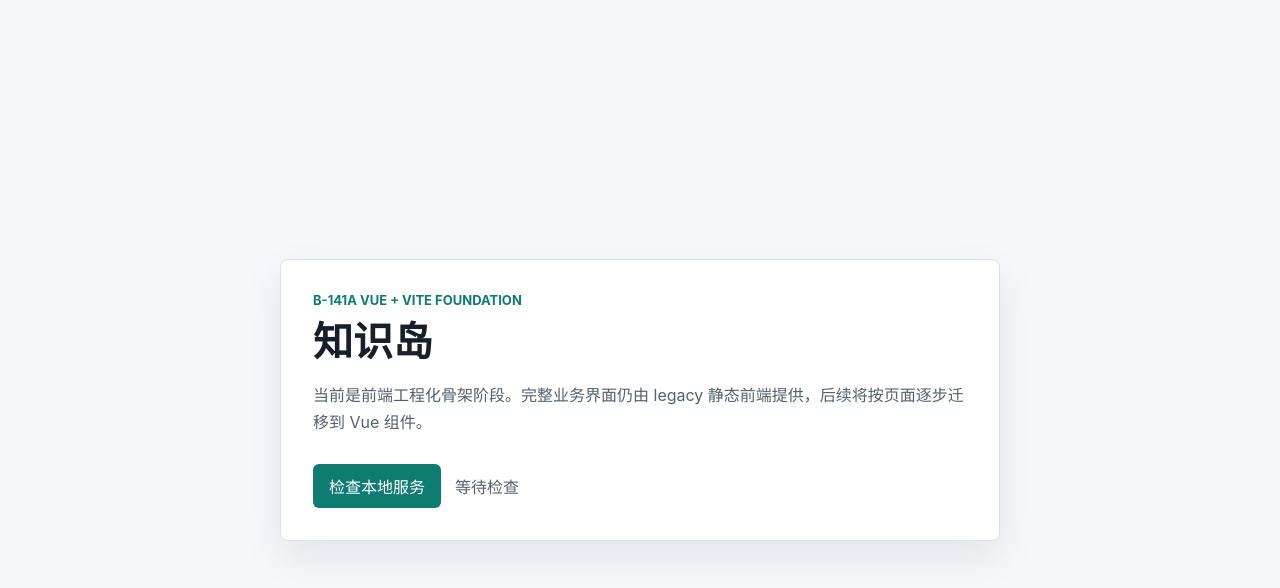
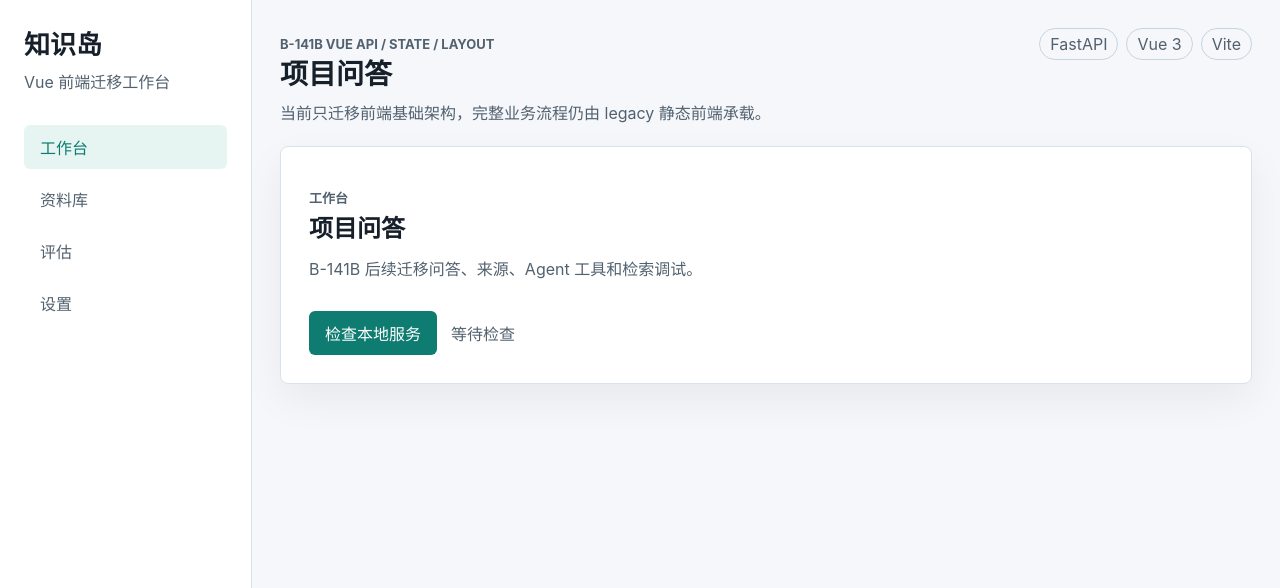
Before and after one commit to Yocaihua8/rag_system, a Vue app: page / in a window 1280 px wide. Shown: the top 588 px of the page. Built offline with nearby package versions, Linux system fonts and the light colour scheme.

Commit message:
feat: 搭建 Vue 基础布局

```diff
--- a/frontend/src/App.vue
+++ b/frontend/src/App.vue
@@ -1,29 +1,41 @@
 <template>
-  <main class="app-shell">
-    <section class="hero-panel">
-      <p class="eyebrow">B-141A Vue + Vite foundation</p>
-      <h1>知识岛</h1>
-      <p class="lead">
-        当前是前端工程化骨架阶段。完整业务界面仍由 legacy 静态前端提供，后续将按页面逐步迁移到 Vue 组件。
-      </p>
-      <div class="actions">
-        <button type="button" @click="checkHealth">检查本地服务</button>
-        <span class="status">{{ statusMessage }}</span>
-      </div>
-    </section>
-  </main>
+  <AppShell :current-view="appState.currentView" @change-view="showView">
+    <component
+      :is="currentViewComponent"
+      :status-message="statusMessage"
+      @check-health="checkHealth"
+    />
+  </AppShell>
 </template>
 
 <script setup>
-import { ref } from "vue";
+import { computed, ref } from "vue";
+
+import { apiGet } from "./api/client.js";
+import AppShell from "./components/AppShell.vue";
+import { appState, showView } from "./state/app-state.js";
+import AssessmentView from "./views/AssessmentView.vue";
+import LibraryView from "./views/LibraryView.vue";
+import SettingsView from "./views/SettingsView.vue";
+import WorkbenchView from "./views/WorkbenchView.vue";
+
+const viewComponents = {
+  workbench: WorkbenchView,
+  library: LibraryView,
+  assessment: AssessmentView,
+  settings: SettingsView,
+};
 
 const statusMessage = ref("等待检查");
+
+const currentViewComponent = computed(() => {
+  return viewComponents[appState.currentView] || WorkbenchView;
+});
 
 async function checkHealth() {
   statusMessage.value = "检查中...";
   try {
-    const response = await fetch("/api/health");
-    const data = await response.json();
+    const data = await apiGet("/api/health");
     statusMessage.value = data.status === "ok" ? "本地服务正常" : "服务状态异常";
   } catch (error) {
     statusMessage.value = "本地服务暂时不可用";
--- /dev/null
+++ b/frontend/src/components/AppShell.vue
@@ -0,0 +1,90 @@
+<template>
+  <main class="workspace-shell">
+    <aside class="workspace-left">
+      <header class="brand-block">
+        <h1>知识岛</h1>
+        <p>Vue 前端迁移工作台</p>
+      </header>
+
+      <nav class="main-nav" aria-label="主导航">
+        <button
+          type="button"
+          :class="{ active: currentView === 'workbench' }"
+          :aria-current="currentView === 'workbench' ? 'page' : undefined"
+          data-view-key="workbench"
+          @click="$emit('change-view', 'workbench')"
+        >
+          工作台
+        </button>
+        <button
+          type="button"
+          :class="{ active: currentView === 'library' }"
+          :aria-current="currentView === 'library' ? 'page' : undefined"
+          data-view-key="library"
+          @click="$emit('change-view', 'library')"
+        >
+          资料库
+        </button>
+        <button
+          type="button"
+          :class="{ active: currentView === 'assessment' }"
+          :aria-current="currentView === 'assessment' ? 'page' : undefined"
+          data-view-key="assessment"
+          @click="$emit('change-view', 'assessment')"
+        >
+          评估
+        </button>
+        <button
+          type="button"
+          :class="{ active: currentView === 'settings' }"
+          :aria-current="currentView === 'settings' ? 'page' : undefined"
+          data-view-key="settings"
+          @click="$emit('change-view', 'settings')"
+        >
+          设置
+        </button>
+      </nav>
+    </aside>
+
+    <section class="workspace-main">
+      <header class="topbar">
+        <div>
+          <p class="eyebrow">B-141B Vue API / State / Layout</p>
+          <h2>{{ activeTitle }}</h2>
+          <p>当前只迁移前端基础架构，完整业务流程仍由 legacy 静态前端承载。</p>
+        </div>
+        <div class="status-pills" aria-label="服务状态">
+          <span>FastAPI</span>
+          <span>Vue 3</span>
+          <span>Vite</span>
+        </div>
+      </header>
+
+      <slot />
+    </section>
+  </main>
+</template>
+
+<script setup>
+import { computed } from "vue";
+
+const navItems = [
+  { key: "workbench", label: "工作台", title: "项目问答" },
+  { key: "library", label: "资料库", title: "资料库" },
+  { key: "assessment", label: "评估", title: "掌握评估" },
+  { key: "settings", label: "设置", title: "设置" },
+];
+
+const props = defineProps({
+  currentView: {
+    type: String,
+    required: true,
+  },
+});
+
+defineEmits(["change-view"]);
+
+const activeTitle = computed(() => {
+  return navItems.find((item) => item.key === props.currentView)?.title || "项目问答";
+});
+</script>
--- a/frontend/src/styles.css
+++ b/frontend/src/styles.css
@@ -22,24 +22,74 @@ select {
   font: inherit;
 }
 
-.app-shell {
+.workspace-shell {
   min-height: 100vh;
   display: grid;
-  place-items: center;
-  padding: 32px;
+  grid-template-columns: 252px minmax(0, 1fr);
+  background: #f5f7fa;
 }
 
-.hero-panel {
-  width: min(720px, 100%);
-  border: 1px solid #d9e2ec;
-  border-radius: 8px;
+.workspace-left {
+  border-right: 1px solid #d9e2ec;
   background: #ffffff;
-  padding: 32px;
-  box-shadow: 0 16px 40px rgba(15, 23, 42, 0.08);
+  padding: 24px;
 }
 
-.eyebrow {
-  margin: 0 0 12px;
+.brand-block h1 {
+  margin: 0;
+  font-size: 26px;
+}
+
+.brand-block p {
+  margin: 8px 0 0;
+  color: #52616f;
+}
+
+.main-nav {
+  display: grid;
+  gap: 8px;
+  margin-top: 32px;
+}
+
+.main-nav button {
+  width: 100%;
+  justify-content: flex-start;
+  background: transparent;
+  color: #52616f;
+  text-align: left;
+}
+
+.main-nav button.active {
+  background: #e7f5f2;
+  color: #0e7c70;
+}
+
+.workspace-main {
+  min-width: 0;
+  padding: 28px;
+}
+
+.topbar {
+  display: flex;
+  align-items: flex-start;
+  justify-content: space-between;
+  gap: 24px;
+  margin-bottom: 22px;
+}
+
+.topbar h2 {
+  margin: 0;
+  font-size: 28px;
+}
+
+.topbar p {
+  margin: 8px 0 0;
+  color: #52616f;
+}
+
+.eyebrow,
+.section-kicker {
+  margin: 0 0 10px;
   color: #0e7c70;
   font-size: 13px;
   font-weight: 700;
@@ -47,16 +97,35 @@ select {
   text-transform: uppercase;
 }
 
-h1 {
-  margin: 0;
-  font-size: 40px;
-  line-height: 1.1;
+.status-pills {
+  display: flex;
+  flex-wrap: wrap;
+  gap: 8px;
 }
 
-.lead {
-  margin: 18px 0 0;
+.status-pills span {
+  border: 1px solid #c8d5df;
+  border-radius: 999px;
   color: #52616f;
-  font-size: 16px;
+  padding: 5px 10px;
+}
+
+.view-panel {
+  border: 1px solid #d9e2ec;
+  border-radius: 8px;
+  background: #ffffff;
+  padding: 28px;
+  box-shadow: 0 16px 40px rgba(15, 23, 42, 0.06);
+}
+
+.view-panel h2 {
+  margin: 0;
+  font-size: 24px;
+}
+
+.view-panel p {
+  margin: 12px 0 0;
+  color: #52616f;
   line-height: 1.7;
 }
 
@@ -74,6 +143,8 @@ button {
   background: #0e7c70;
   color: #ffffff;
   cursor: pointer;
+  display: inline-flex;
+  align-items: center;
   padding: 10px 16px;
 }
 
@@ -85,3 +156,22 @@ button:focus-visible {
 .status {
   color: #52616f;
 }
+
+@media (max-width: 760px) {
+  .workspace-shell {
+    grid-template-columns: 1fr;
+  }
+
+  .workspace-left {
+    border-right: 0;
+    border-bottom: 1px solid #d9e2ec;
+  }
+
+  .main-nav {
+    grid-template-columns: repeat(2, minmax(0, 1fr));
+  }
+
+  .topbar {
+    display: block;
+  }
+}
--- /dev/null
+++ b/frontend/src/views/AssessmentView.vue
@@ -0,0 +1,7 @@
+<template>
+  <section class="view-panel">
+    <p class="section-kicker">评估</p>
+    <h2>评估</h2>
+    <p>B-141B 后续迁移出题、作答、结果概览和待复测列表。</p>
+  </section>
+</template>
--- /dev/null
+++ b/frontend/src/views/LibraryView.vue
@@ -0,0 +1,7 @@
+<template>
+  <section class="view-panel">
+    <p class="section-kicker">资料库</p>
+    <h2>资料库</h2>
+    <p>B-141B 后续迁移项目空间、文件导入、文档集合和批次历史。</p>
+  </section>
+</template>
--- /dev/null
+++ b/frontend/src/views/SettingsView.vue
@@ -0,0 +1,7 @@
+<template>
+  <section class="view-panel">
+    <p class="section-kicker">设置</p>
+    <h2>设置</h2>
+    <p>B-141B 后续迁移模型设置、模型 Profile 和 Prompt 预设。</p>
+  </section>
+</template>
--- /dev/null
+++ b/frontend/src/views/WorkbenchView.vue
@@ -0,0 +1,22 @@
+<template>
+  <section class="view-panel">
+    <p class="section-kicker">工作台</p>
+    <h2>项目问答</h2>
+    <p>B-141B 后续迁移问答、来源、Agent 工具和检索调试。</p>
+    <div class="actions">
+      <button type="button" @click="$emit('check-health')">检查本地服务</button>
+      <span class="status">{{ statusMessage }}</span>
+    </div>
+  </section>
+</template>
+
+<script setup>
+defineProps({
+  statusMessage: {
+    type: String,
+    required: true,
+  },
+});
+
+defineEmits(["check-health"]);
+</script>
```
Also changed, not shown: 1 other file (tests, documents, lock files or other folders).
